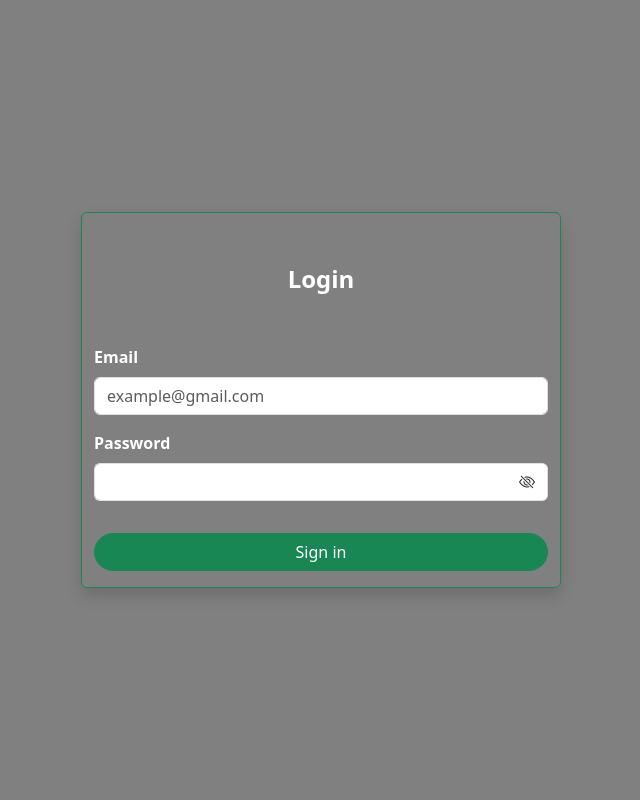
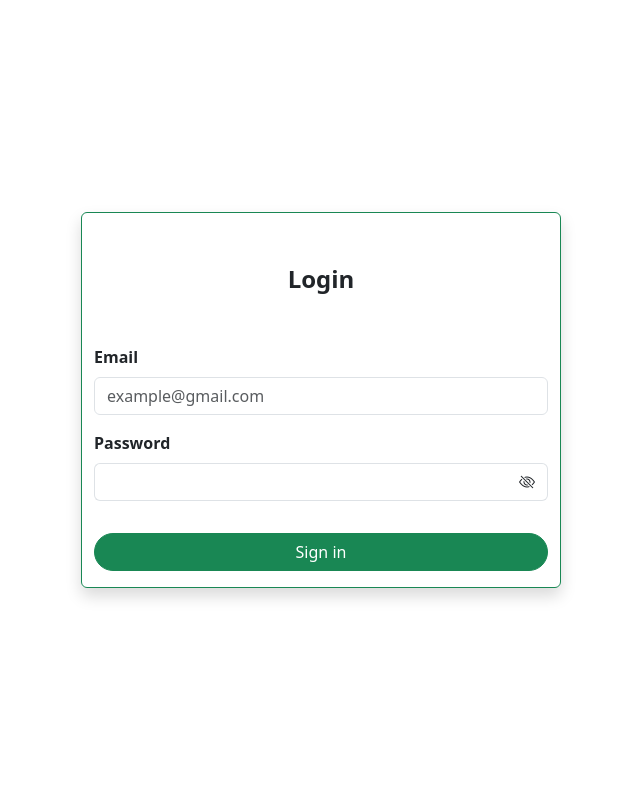
Before and after one commit to ebohsamuel/salesproject, a FastAPI app: page / in a window 1280 px wide. Shown: the whole page, without its empty margins (319-959 px from the left). Run offline with FastAPI, Linux system fonts and the light colour scheme.

Commit message:
updating login.html

```diff
--- a/app/templates/login.html
+++ b/app/templates/login.html
@@ -45,13 +45,13 @@
 </head>
 <body class="position-relative">
     <div id="opaque" class="position-absolute d-none bg-light" style="top: 0; left: 0; height: 100%; width: 100%; opacity: 0.3; z-index: 10000;"></div>
-    <div class="container-fluid d-flex align-items-center justify-content-center" style="height: 100vh; background-color: gray;">
+    <div class="container-fluid d-flex align-items-center justify-content-center" style="height: 100vh; background-color: transparent;">
         <div class="row border border-success rounded shadow" style="width: 60dvh; background-color: transparent;">
             <div class="col-12 d-flex justify-content-center mt-5 form-heading">
-                <span class="fs-4 fw-bold text-white">Login</span>
+                <span class="fs-4 fw-bold text-dark">Login</span>
             </div>
             <div class="col-12">
-                <form class="row text-white" onsubmit="return submitForm(event)">
+                <form class="row text-dark" onsubmit="return submitForm(event)">
                     <div class="col-12 mb-3 mt-5">
                         <label for="inputEmail" class="form-label fw-bold">Email</label>
                         <input type="email" name="username" class="form-control" id="inputEmail" placeholder="example@gmail.com">
```
